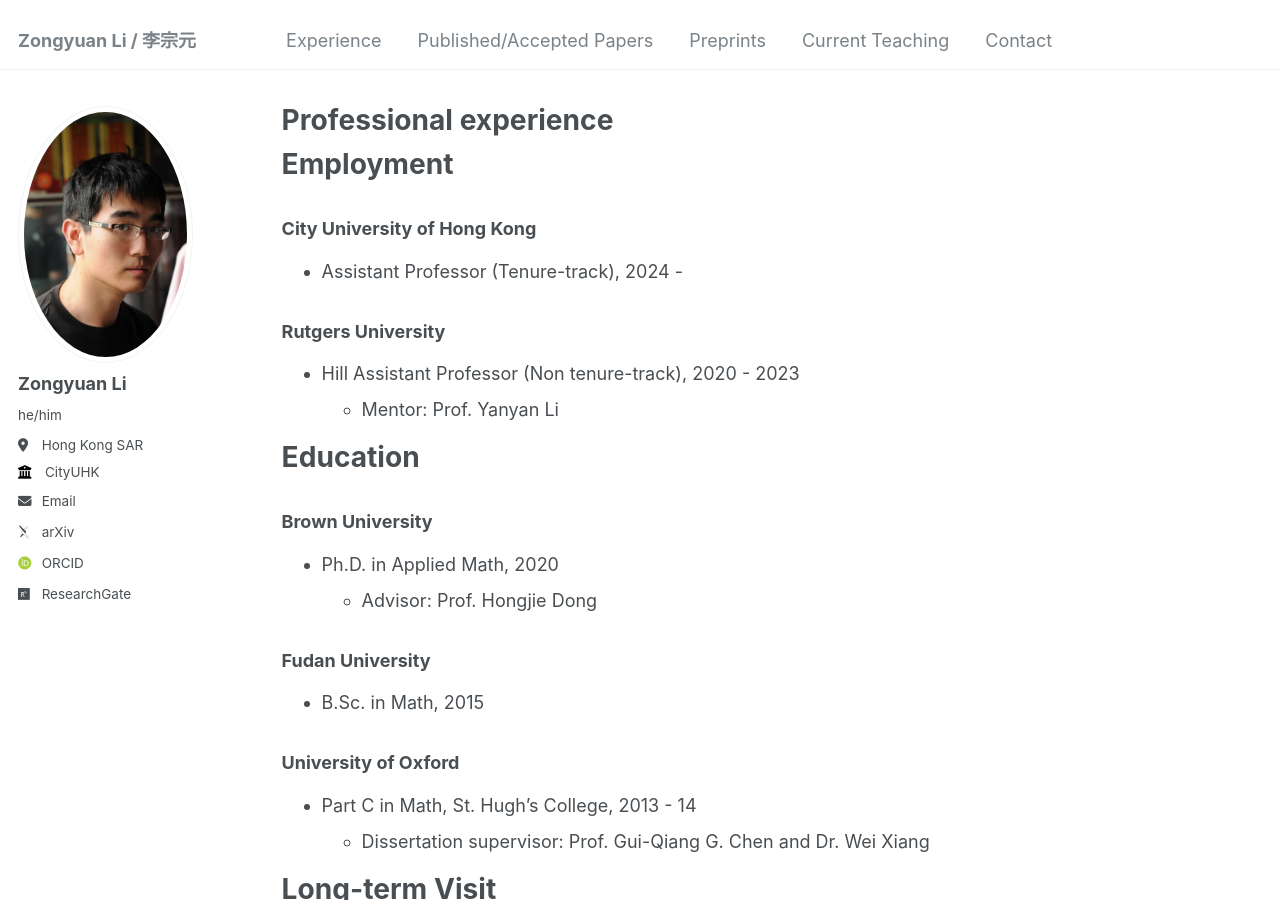
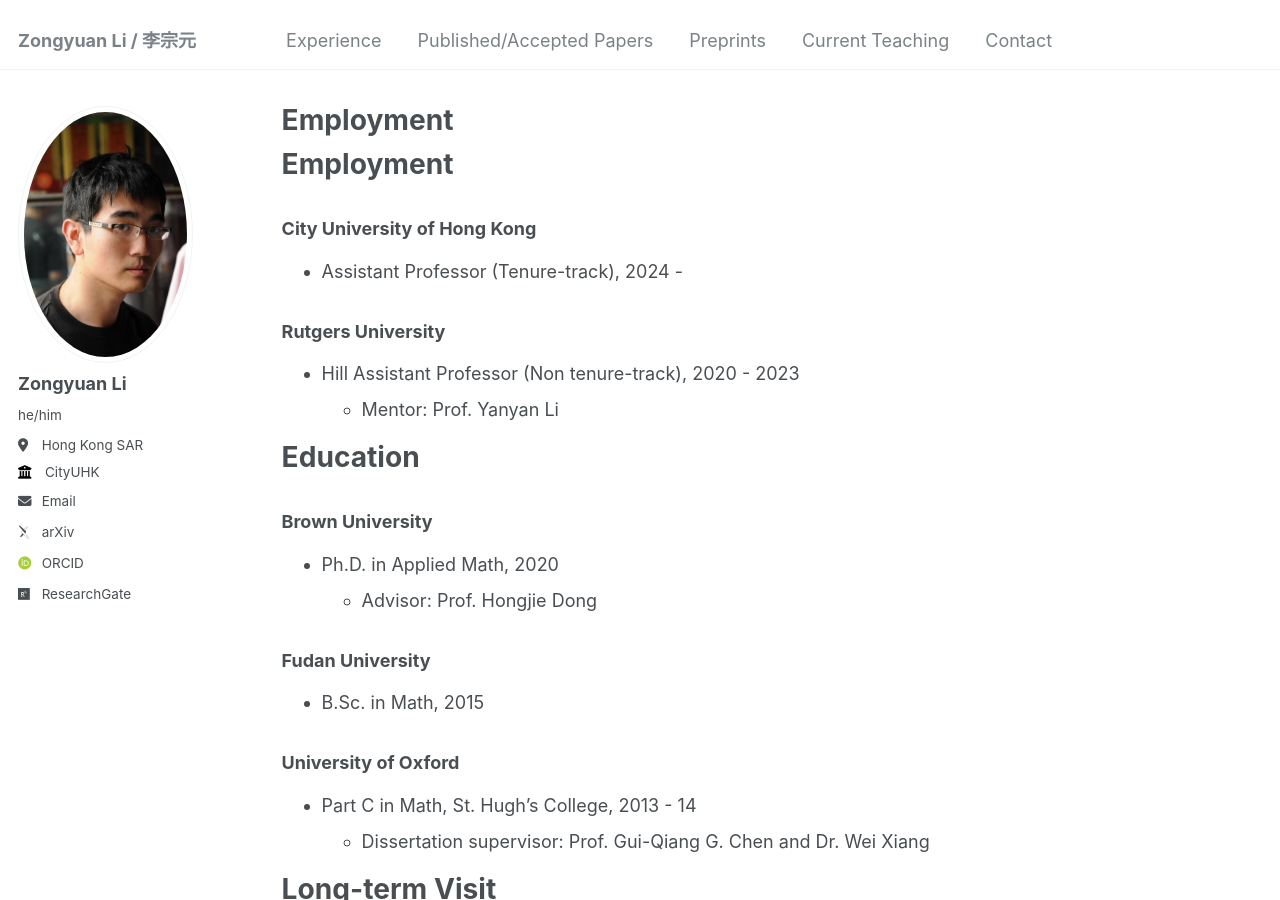
Before and after one commit to zongyuan-li/zongyuan-li.github.io, a Jekyll site: the page built from _pages/experience.md, in a window 1280 px wide and 900 px high. Built offline with Jekyll 4.4.1, drawn with Linux system fonts in a browser that asks for light colours; some web fonts are replaced; our own code applies the rules of GitHub Pages for plain Markdown files; some of the changed lines change nothing that is shown.

Commit message:
Update experience.md

```diff
--- a/_pages/experience.md
+++ b/_pages/experience.md
@@ -1,6 +1,6 @@
 ---
 permalink: /experience/
-title: "Professional experience"
+#title: "Professional experience"
 author_profile: true
 redirect_from:
   - /md/
```
